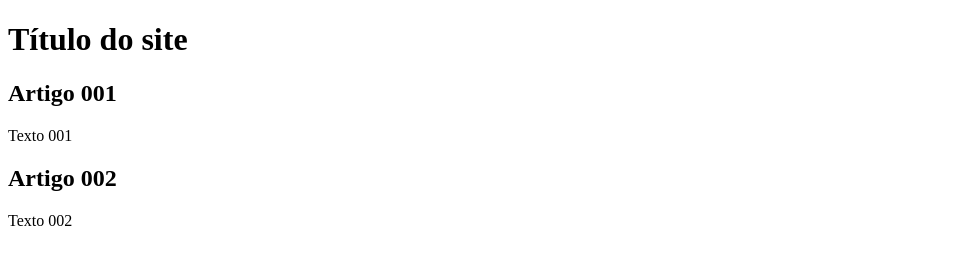
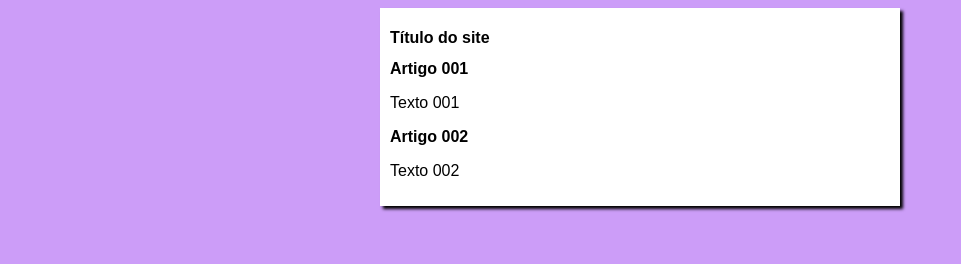
Before and after one commit to DiegoGomesFerreira/projeto-site, a plain HTML site: page index.html in a window 1280 px wide. Shown: the whole page, without its empty margins (0-961 px from the left). Drawn offline with Linux system fonts and the light colour scheme.

Commit message:
Iniciei o design

```diff
--- /dev/null
+++ b/estilos/style.css
@@ -0,0 +1,17 @@
+* {
+
+font-family: Arial, Helvetica, sans-serif;
+font-size: 16px;
+}
+
+body{
+    background-color: rgb(204, 157, 248);
+}
+
+main{
+    background-color: white;
+    width: 500px;
+    margin: auto;
+    padding: 10px;
+    box-shadow: 3px 3px 3px rgb(0, 0, 0.473);
+}
--- a/index.html
+++ b/index.html
@@ -4,6 +4,7 @@
     <meta charset="UTF-8">
     <meta name="viewport" content="width=device-width, initial-scale=1.0">
     <title>Título do Site</title>
+    <link rel="stylesheet" href="estilos/style.css">
 </head>
 <body>
     <main>
```
